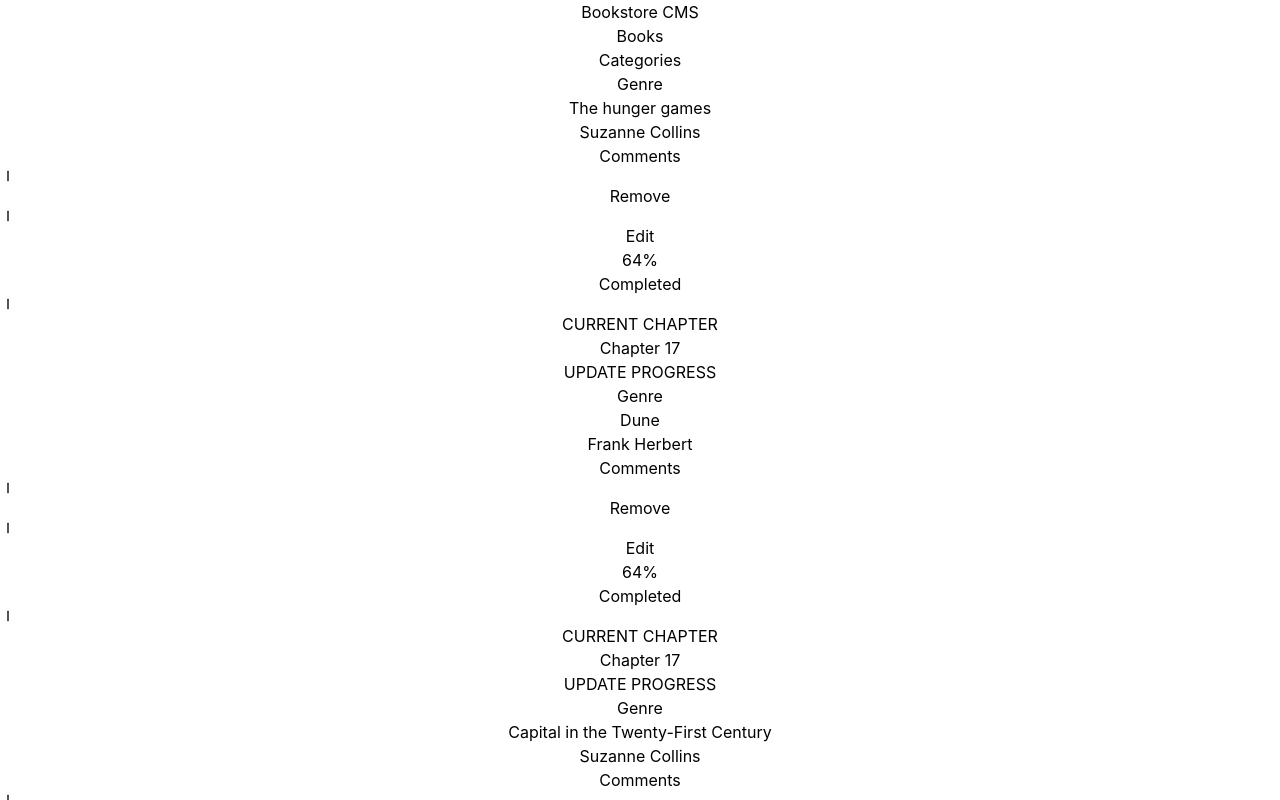
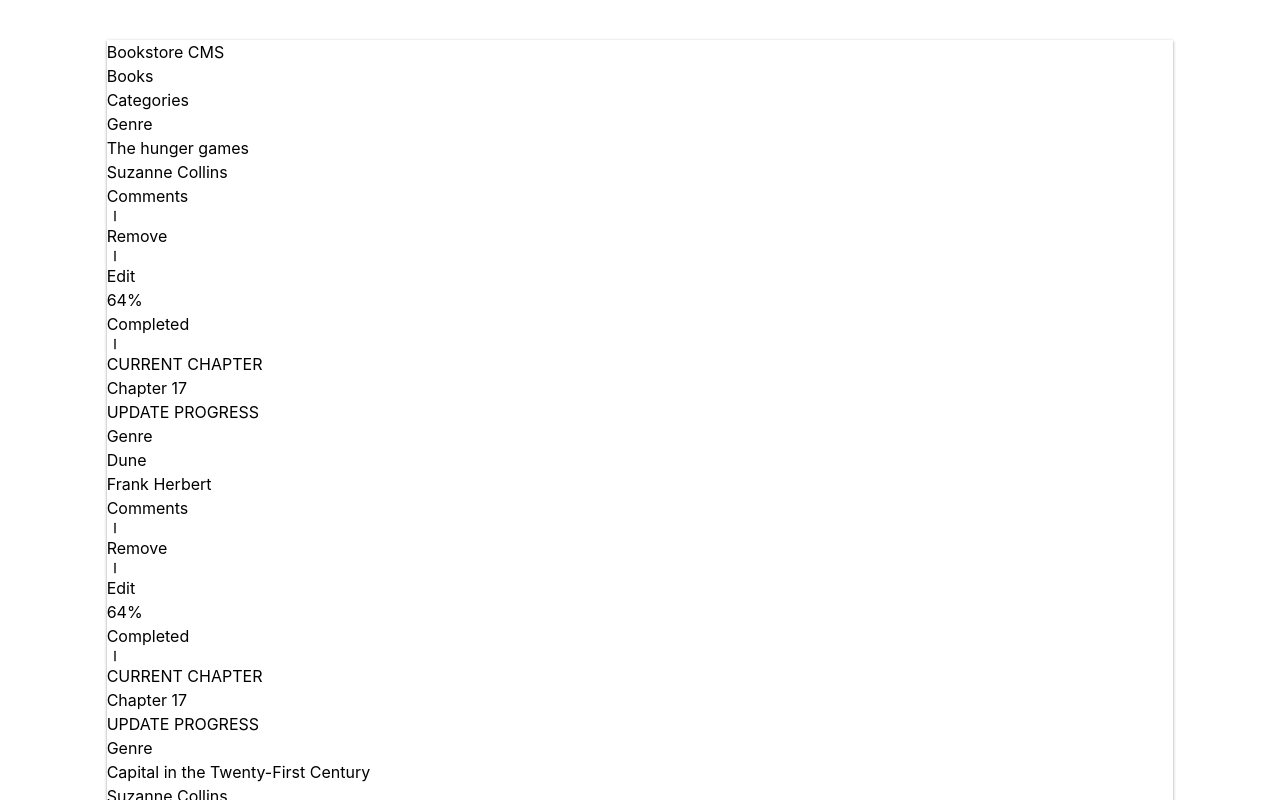
Before and after one commit to Recillah-Khamala/Book-Store, a React (Create React App) app: page / in a window 1280 px wide. Shown: the top 800 px of the page. Built offline with nearby package versions, Linux system fonts and the light colour scheme.

Commit message:
Connect app to the Redux store

```diff
--- a/src/App.js
+++ b/src/App.js
@@ -1,16 +1,12 @@
-import { Routes, Route } from 'react-router-dom';
+import { Outlet } from 'react-router-dom';
 import './App.css';
 import Navigation from './component/Navigation';
-import Books from './component/Books';
-import Categories from './component/Categories';
+
 
 const App = () => (
-  <div className="App">
+  <div className="bg w-11/12 lg:w-10/12 mx-auto my-10 shadow shadow-gray-400" >
     <Navigation />
-    <Routes>
-      <Route path="/" element={<Books />} />
-      <Route path="/categories" element={<Categories />} />
-    </Routes>
+    <Outlet />
   </div>
 );
 
--- a/src/index.js
+++ b/src/index.js
@@ -2,18 +2,25 @@
 import ReactDOM from 'react-dom/client';
 import { Provider } from 'react-redux';
 import store from './redux/configureStore';
-import { BrowserRouter } from 'react-router-dom';
+import { BrowserRouter as Router, Routes, Route } from 'react-router-dom';
 import './index.css';
 import App from './App';
+import Books from './component/Books';
+import Categories from './component/Categories';
 
 
 const root = ReactDOM.createRoot(document.getElementById('root'));
 root.render(
   <React.StrictMode>
     <Provider store={store}>
-      <BrowserRouter>
-        <App />
-      </BrowserRouter>
+      <Router>
+        <Routes>
+          <Route path="/" element={<App />} >
+            <Route path="/" element={<Books />} />
+            <Route path="/categories" element={<Categories />} />
+          </Route>
+        </Routes>
+      </Router>
     </Provider>
   </React.StrictMode>,
 );
```
